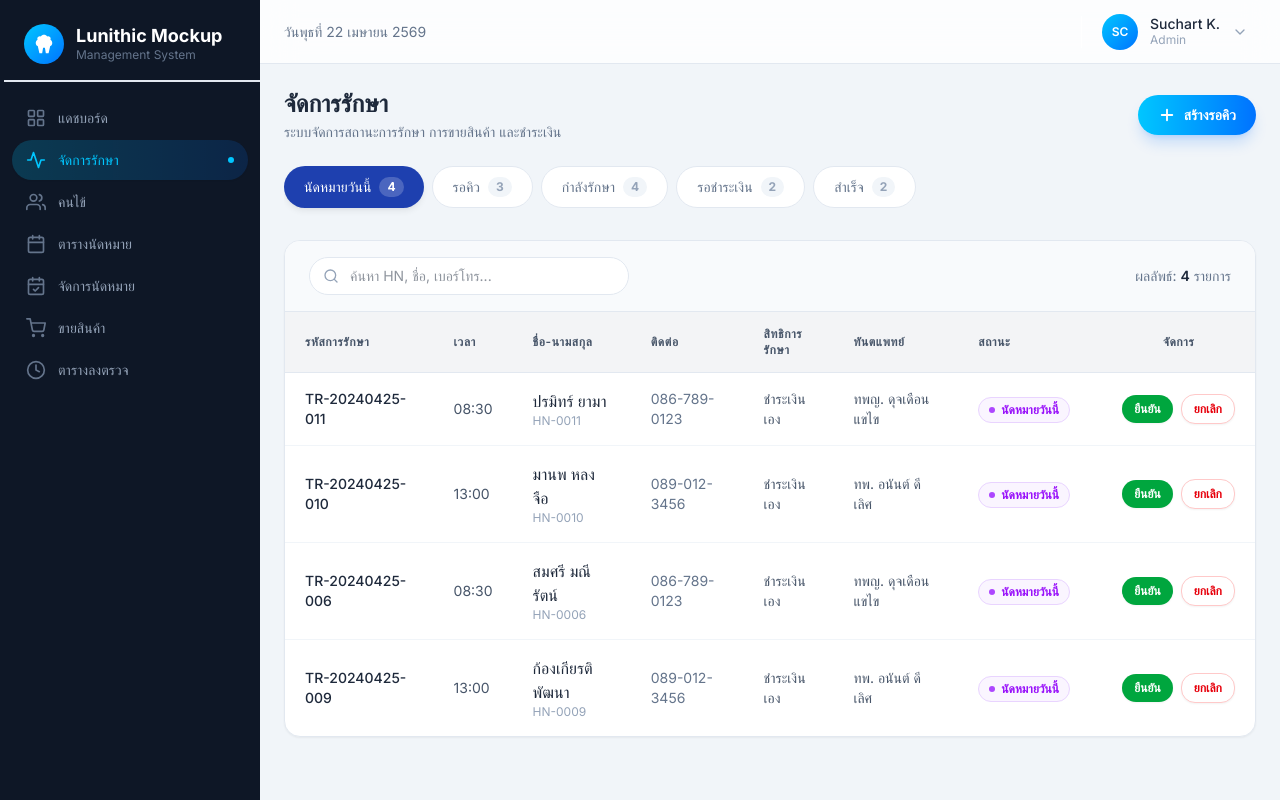
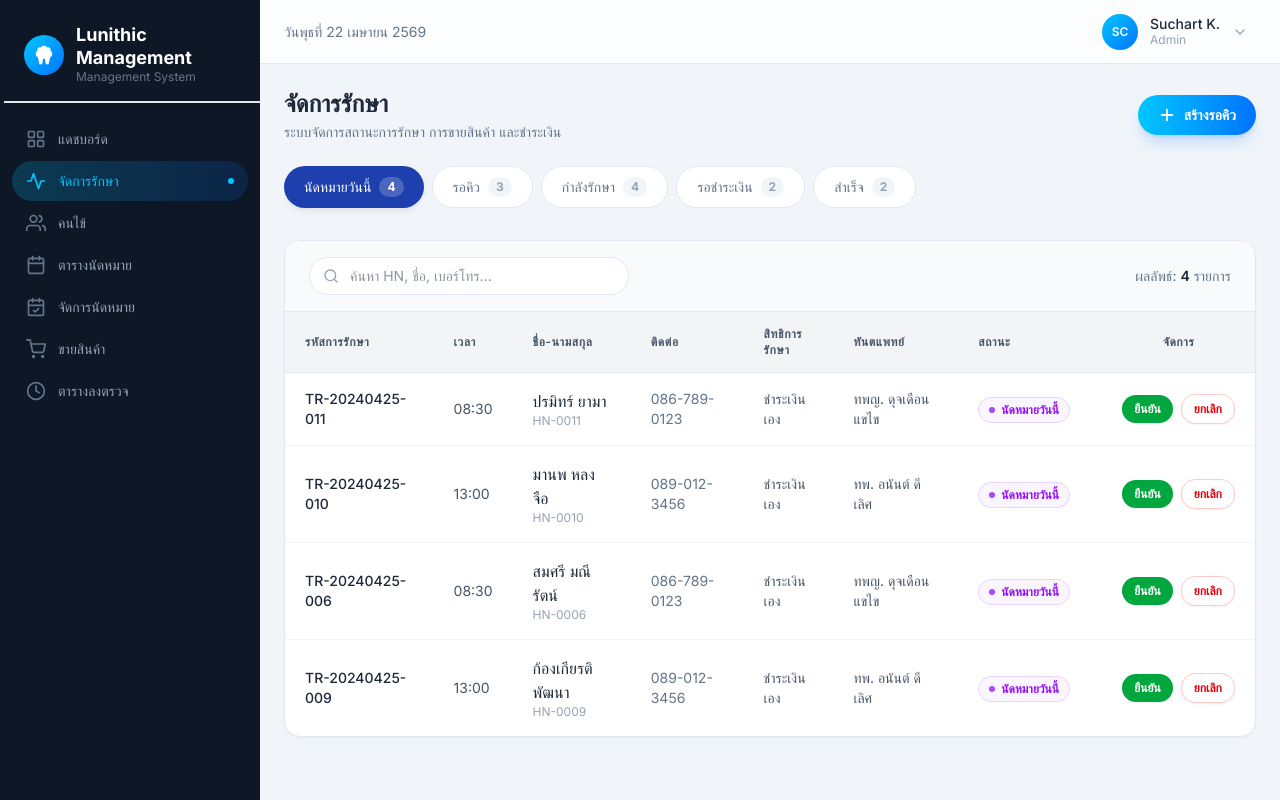
Before and after one commit to ronnayod/LDC, a Next.js app: page /treatments in a window 1280 px wide. Built offline with nearby package versions, Linux system fonts and the light colour scheme.

Commit message:
feat: update project name from "ldc" to "lunithic management" across all relevant files

```diff
--- a/package.json
+++ b/package.json
@@ -1,5 +1,5 @@
 {
-  "name": "ldc",
+  "name": "lunithic management",
   "version": "0.1.0",
   "private": true,
   "scripts": {
--- a/src/app/(dashboard)/patients/page.tsx
+++ b/src/app/(dashboard)/patients/page.tsx
@@ -995,7 +995,7 @@ export default function PatientsPage() {
                   <line x1="12" y1="8" x2="12.01" y2="8" />
                 </svg>
               }>
-                <FormField label="ทราบข่าว LDC จาก">
+                <FormField label="ทราบข่าว Lunithic จาก">
                   <select value={formData.referralSource} onChange={(e) => updateField("referralSource", e.target.value)} className={inputClass()}>
                     {referralSources.map((s) => (
                       <option key={s} value={s}>{s || "-- เลือก --"}</option>
--- a/src/app/(dashboard)/treatments/page.tsx
+++ b/src/app/(dashboard)/treatments/page.tsx
@@ -1141,7 +1141,7 @@ export default function TreatmentsPage() {
             {/* ─── Printable Content ─── */}
             <div id="receipt-content" className="p-8 flex-1 overflow-y-auto text-[#1E293B]">
               <div className="text-center mb-6">
-                <h2 className="text-2xl font-bold text-[#1E40AF]">Lunithic Mockup</h2>
+                <h2 className="text-2xl font-bold text-[#1E40AF]">Lunithic Management</h2>
                 <p className="text-sm text-[#64748B] mt-1">สาขาสำนักงานใหญ่ (Mockup)</p>
                 <p className="text-sm text-[#64748B]">โทร: 02-123-4567</p>
                 <div className="mt-4 text-lg font-bold">ใบเสร็จรับเงิน / ใบกำกับภาษีอย่างย่อ</div>
--- a/src/app/globals.css
+++ b/src/app/globals.css
@@ -1,7 +1,7 @@
 @import "tailwindcss";
 
 /* ===========================
-   Lunithic Mockup — Design System
+   lunithic management — Design System
    =========================== */
 
 @theme inline {
--- a/src/app/layout.tsx
+++ b/src/app/layout.tsx
@@ -8,8 +8,8 @@ const inter = Inter({
 });
 
 export const metadata: Metadata = {
-  title: "Lunithic Mockup — ระบบจัดการคลินิกทันตกรรม",
-  description: "ระบบ CRM สำหรับจัดการคลินิกทันตกรรม Lunithic Mockup  — จัดการคนไข้ นัดหมาย รักษา บัญชี และอื่นๆ",
+  title: "Lunithic Management — ระบบจัดการคลินิก",
+  description: "ระบบ CRM สำหรับจัดการคลินิก Lunithic Management  — จัดการคนไข้ นัดหมาย รักษา บัญชี และอื่นๆ",
   viewport: {
     width: "device-width",
     initialScale: 1,
--- a/src/app/login/page.tsx
+++ b/src/app/login/page.tsx
@@ -52,8 +52,8 @@ export default function LoginPage() {
                 <path d="M12 2C10.5 2 9.2 2.7 8.5 3.8C7.5 3.3 6.3 3.5 5.5 4.3C4.7 5.1 4.5 6.3 5 7.3C3.9 8 3 9.3 3 10.8C3 12.3 3.9 13.6 5.2 14.3L7 22H10L11 16H13L14 22H17L18.8 14.3C20.1 13.6 21 12.3 21 10.8C21 9.3 20.1 8 19 7.3C19.5 6.3 19.3 5.1 18.5 4.3C17.7 3.5 16.5 3.3 15.5 3.8C14.8 2.7 13.5 2 12 2Z" fill="white" />
               </svg>
             </div>
-            <h1 className="text-2xl font-bold text-[#1E293B] tracking-tight">Lunithic Mockup</h1>
-            <p className="text-sm text-[#64748B] mt-1">ระบบจัดการคลินิกทันตกรรม</p>
+            <h1 className="text-2xl font-bold text-[#1E293B] tracking-tight">Lunithic Management</h1>
+            <p className="text-sm text-[#64748B] mt-1">ระบบจัดการคลินิก</p>
           </div>
 
           {/* Form */}
@@ -160,7 +160,7 @@ export default function LoginPage() {
 
           {/* Footer */}
           <p className="text-center text-xs text-[#94A3B8] mt-8">
-            © 2026 Lunithic Mockup. All rights reserved.
+            © 2026 Lunithic Management. All rights reserved.
           </p>
         </div>
       </div>
--- a/src/components/Sidebar.tsx
+++ b/src/components/Sidebar.tsx
@@ -119,7 +119,7 @@ export default function Sidebar({ isOpen, onClose }: SidebarProps) {
               </svg>
             </div>
             <div className="flex-1 min-w-0">
-              <h1 className="text-white font-bold text-lg leading-tight">Lunithic Mockup</h1>
+              <h1 className="text-white font-bold text-lg leading-tight">Lunithic Management</h1>
               <p className="text-[#64748B] text-xs">Management System</p>
             </div>
             {/* Close button — mobile only */}
```
Also changed, not shown: 2 other files (tests, documents, lock files or other folders).
